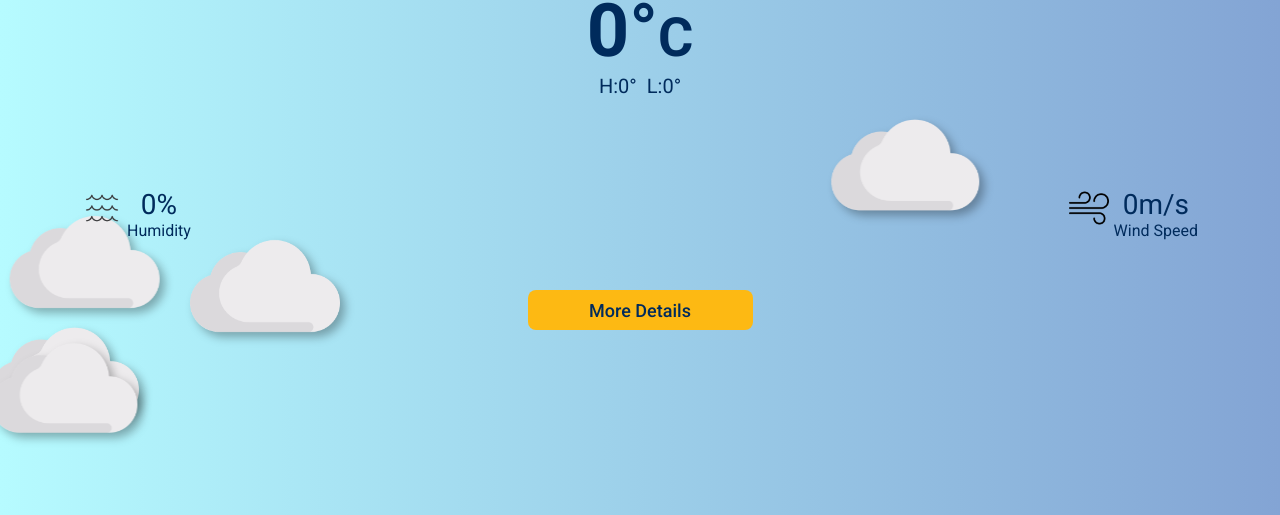
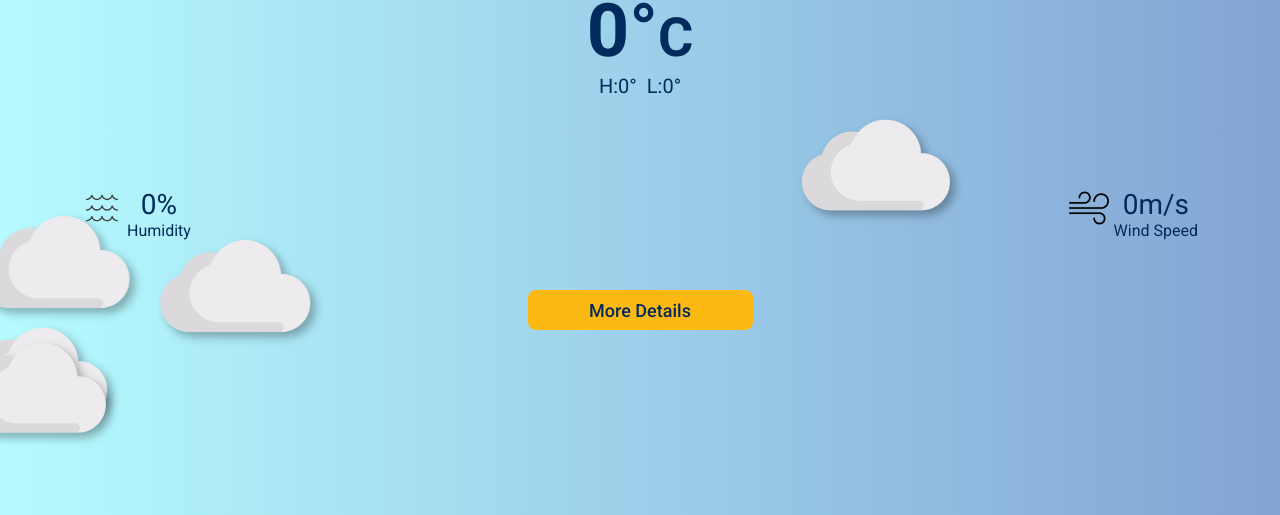
Before and after one commit to Ehnvik/weather-master, a React (Vite) app: page / in a window 1280 px wide. Shown: the part 125-640 px from the top of the page. Built offline with nearby package versions, Linux system fonts and the light colour scheme; no server answers.

Commit message:
fixed cloud animation distance and moved logic to cloud mixin

```diff
--- a/src/components/Animations/Clouds/Clouds.scss
+++ b/src/components/Animations/Clouds/Clouds.scss
@@ -1,23 +1,12 @@
+@use "../../../styles/index" as s;
+
 .cloud {
   position: absolute;
   z-index: 10;
-  animation: move-left linear forwards;
+  @include s.move-left-animation();
+  @include s.move-left-keyframes();
 
   &__img {
     filter: drop-shadow(5px 5px 5px rgba(0, 0, 0, 0.3));
   }
 }
-
-@keyframes move-left {
-  0% {
-    transform: translateX(0);
-  }
-
-  40% {
-    transform: translate(-140vw);
-  }
-
-  100% {
-    transform: translateX(-140vw);
-  }
-}
--- a/src/components/Animations/Clouds/Clouds.tsx
+++ b/src/components/Animations/Clouds/Clouds.tsx
@@ -16,7 +16,7 @@ export const Clouds = () => {
 
     const cloudInterval = setInterval(() => {
       setCloudAmount((prevCloudAmount) => prevCloudAmount + 1);
-    }, 5000);
+    }, 10000);
 
     return () => clearInterval(cloudInterval);
   }, []);
--- a/src/styles/mixins/animations/_clouds.scss
+++ b/src/styles/mixins/animations/_clouds.scss
@@ -0,0 +1,19 @@
+@mixin move-left-animation() {
+  animation: move-left linear forwards;
+}
+
+@mixin move-left-keyframes($distance: -180vw) {
+  @keyframes move-left {
+    0% {
+      transform: translateX(0);
+    }
+
+    40% {
+      transform: translateX(#{$distance});
+    }
+
+    100% {
+      transform: translateX(#{$distance});
+    }
+  }
+}
```
